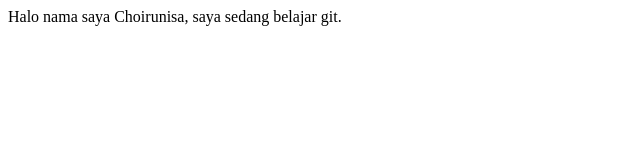
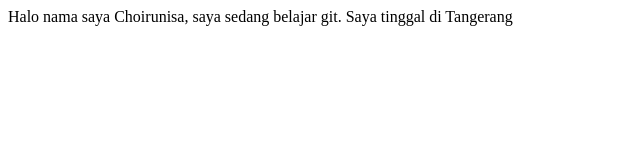
Before and after one commit to choirunisa31/new-project-laravel, a plain HTML site: page index.html in a window 1280 px wide. Shown: the whole page, without its empty margins (0-640 px from the left). Drawn offline with Linux system fonts and the light colour scheme.

Commit message:
add tempat tinggal

```diff
--- a/index.html
+++ b/index.html
@@ -6,5 +6,7 @@
 	</head>
 		<body>
 			Halo nama saya Choirunisa, saya sedang belajar git.
+
+			Saya tinggal di Tangerang
 		</body>
 </html>
```
